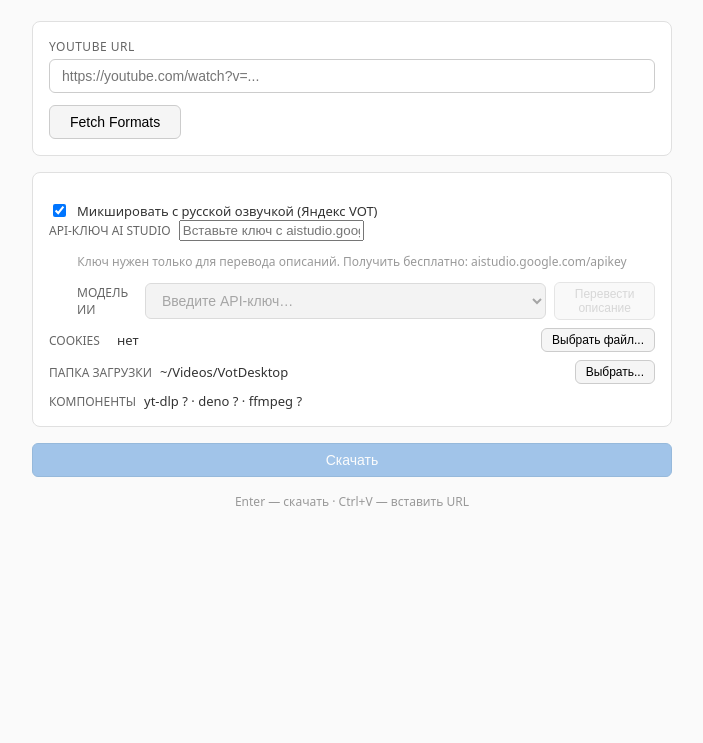
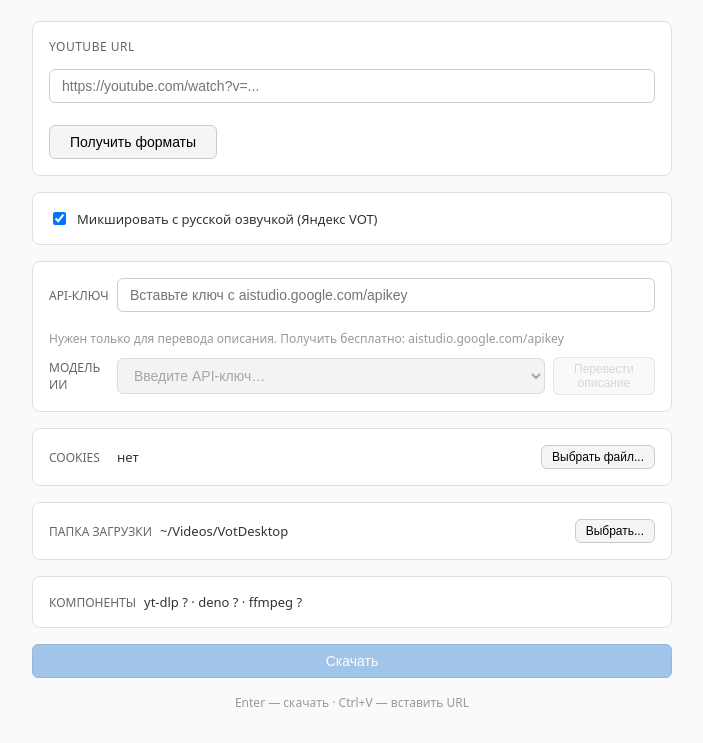
Before and after one commit to sportlotto-ux/VOT-Desktop, a website built with Vite: page index.html in a window 1280 px wide. Shown: the part 57-800 px from the top of the page, without its empty margins (288-991 px from the left). Built offline with nearby package versions, Linux system fonts and the light colour scheme.

Commit message:
UI: island layout — URL, VOT mix, AI translation, settings in separate cards

```diff
--- a/package.json
+++ b/package.json
@@ -1,7 +1,7 @@
 {
   "name": "vot-desktop",
   "private": true,
-  "version": "0.2.4",
+  "version": "0.2.5",
   "type": "module",
   "description": "Desktop app for downloading YouTube videos with Yandex VOT voice translation",
   "scripts": {
--- a/src-tauri/Cargo.toml
+++ b/src-tauri/Cargo.toml
@@ -1,6 +1,6 @@
 [package]
 name = "vot_desktop"
-version = "0.2.4"
+version = "0.2.5"
 description = "Desktop app for downloading YouTube videos with Yandex VOT voice translation"
 authors = ["VotDesktop contributors"]
 license = "MIT"
--- a/src-tauri/tauri.conf.json
+++ b/src-tauri/tauri.conf.json
@@ -1,7 +1,7 @@
 {
   "$schema": "../node_modules/@tauri-apps/cli/config.schema.json",
   "productName": "VotDesktop",
-  "version": "0.2.4",
+  "version": "0.2.5",
   "identifier": "ru.votdesktop",
   "build": {
     "frontendDist": "../dist",
--- a/src/styles.css
+++ b/src/styles.css
@@ -104,18 +104,18 @@ button.primary:hover {
   text-align: center;
 }
 
-.options-section .option-row {
+.option-row {
   display: flex;
   align-items: center;
   gap: 8px;
   margin-bottom: 8px;
 }
 
-.options-section .option-row:last-child {
+.option-row:last-child {
   margin-bottom: 0;
 }
 
-.options-section .label {
+.option-row .label {
   font-size: 12px;
   font-weight: 500;
   color: #666;
@@ -123,7 +123,7 @@ button.primary:hover {
   min-width: 60px;
 }
 
-.options-section .value {
+.value {
   flex: 1;
   font-size: 13px;
   color: #333;
@@ -132,12 +132,12 @@ button.primary:hover {
   white-space: nowrap;
 }
 
-.options-section .value.missing {
+.value.missing {
   color: #a02020;
   white-space: normal;
 }
 
-.options-section .value.stale {
+.value.stale {
   color: #c07000;
 }
 
@@ -275,11 +275,37 @@ progress::-webkit-progress-value {
   display: none;
 }
 
-/* Поле API-ключа визуально подчинено чекбоксу ИИ-перевода */
-.options-section .sub-option {
-  margin-left: 28px;
+
+
+/* ---- Острова (карточки) ---- */
+
+.card {
+  display: flex;
+  flex-direction: column;
+  gap: 10px;
 }
 
-.value.missing {
-  color: #a02020;
+.vot-card .checkbox-row,
+.ai-card .checkbox-row {
+  margin-top: 0;
 }
+
+.ai-card .hint.left {
+  text-align: left;
+  margin: 0;
+}
+
+input[type='password'] {
+  flex: 1;
+  padding: 8px 12px;
+  border: 1px solid #ccc;
+  border-radius: 6px;
+  font-size: 14px;
+  box-sizing: border-box;
+}
+
+input[type='password']:focus {
+  outline: none;
+  border-color: #4a90d9;
+  box-shadow: 0 0 0 2px rgba(74, 144, 217, 0.2);
+}
--- a/src/ui.ts
+++ b/src/ui.ts
@@ -47,16 +47,18 @@ function render(): void {
     <div class="container">
       <h1>VotDesktop</h1>
 
-      <section class="input-section">
+      <!-- Остров 1: ссылка YouTube -->
+      <section class="card">
         <label for="url-input">YouTube URL</label>
         <input type="url" id="url-input"
           placeholder="https://youtube.com/watch?v=..." />
 
         <div class="row">
-          <button id="fetch-btn">Fetch Formats</button>
+          <button id="fetch-btn">Получить форматы</button>
         </div>
       </section>
 
+      <!-- Остров 2: форматы -->
       <section id="format-section" class="hidden">
         <div class="format-row">
           <div>
@@ -74,40 +76,50 @@ function render(): void {
         </div>
       </section>
 
-      <section class="options-section">
+      <!-- Остров 3: озвучка VOT -->
+      <section class="card vot-card">
         <div class="checkbox-row">
           <input type="checkbox" id="mix-check" checked />
           <label for="mix-check">Микшировать с русской озвучкой (Яндекс VOT)</label>
         </div>
+      </section>
 
+      <!-- Остров 4: перевод описания через AI Studio -->
+      <section class="card ai-card">
         <div class="option-row">
-          <span class="label">API-ключ AI Studio</span>
-          <input type="password" id="ai-key-input" class="text-input"
+          <span class="label">API-ключ</span>
+          <input type="password" id="ai-key-input"
             placeholder="Вставьте ключ с aistudio.google.com/apikey" autocomplete="off" />
         </div>
-        <p class="hint">Ключ нужен только для перевода описаний. Получить бесплатно: aistudio.google.com/apikey</p>
-
-        <div class="option-row sub-option">
+        <p class="hint left">Нужен только для перевода описания. Получить бесплатно: aistudio.google.com/apikey</p>
+        <div class="option-row">
           <span class="label">Модель ИИ</span>
-          <select id="ai-model-select" class="text-input" disabled>
+          <select id="ai-model-select" disabled>
             <option value="">Введите API-ключ…</option>
           </select>
           <button id="translate-desc-btn" class="small" disabled>Перевести описание</button>
         </div>
+      </section>
 
+      <!-- Острова 5+: настройки -->
+      <section class="card">
         <div class="option-row">
           <span class="label">Cookies</span>
           <span id="cookies-status" class="value">нет</span>
           <button id="cookies-btn" class="small">Выбрать файл...</button>
           <button id="cookies-clear" class="small hidden">Сбросить</button>
         </div>
+      </section>
 
+      <section class="card">
         <div class="option-row">
           <span class="label">Папка загрузки</span>
           <span id="output-path" class="value">${DEFAULT_OUTPUT_DIR}</span>
           <button id="output-btn" class="small">Выбрать...</button>
         </div>
+      </section>
 
+      <section class="card">
         <div class="option-row">
           <span class="label">Компоненты</span>
           <span id="components-status" class="value">проверка…</span>
```
Also changed, not shown: 1 other file.
